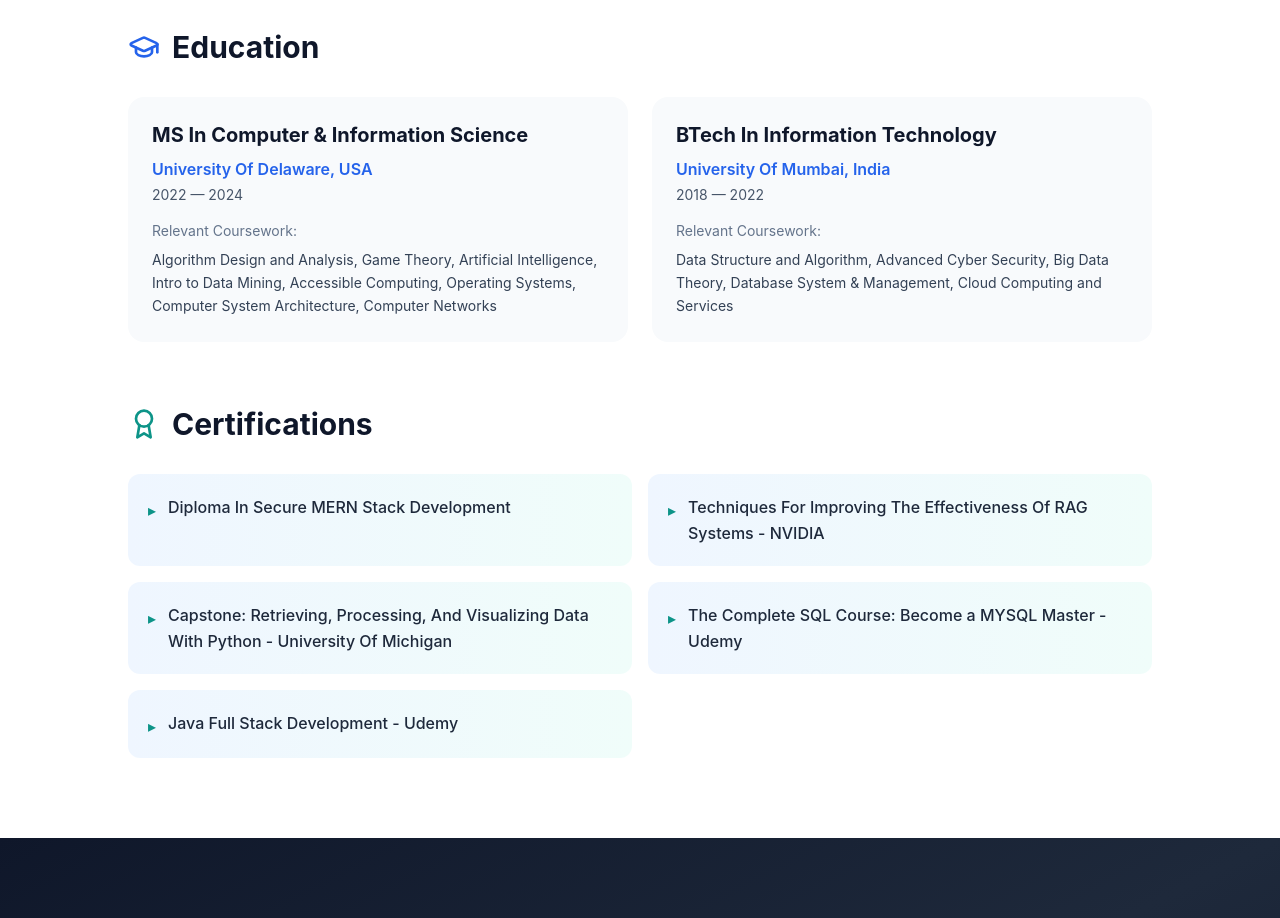
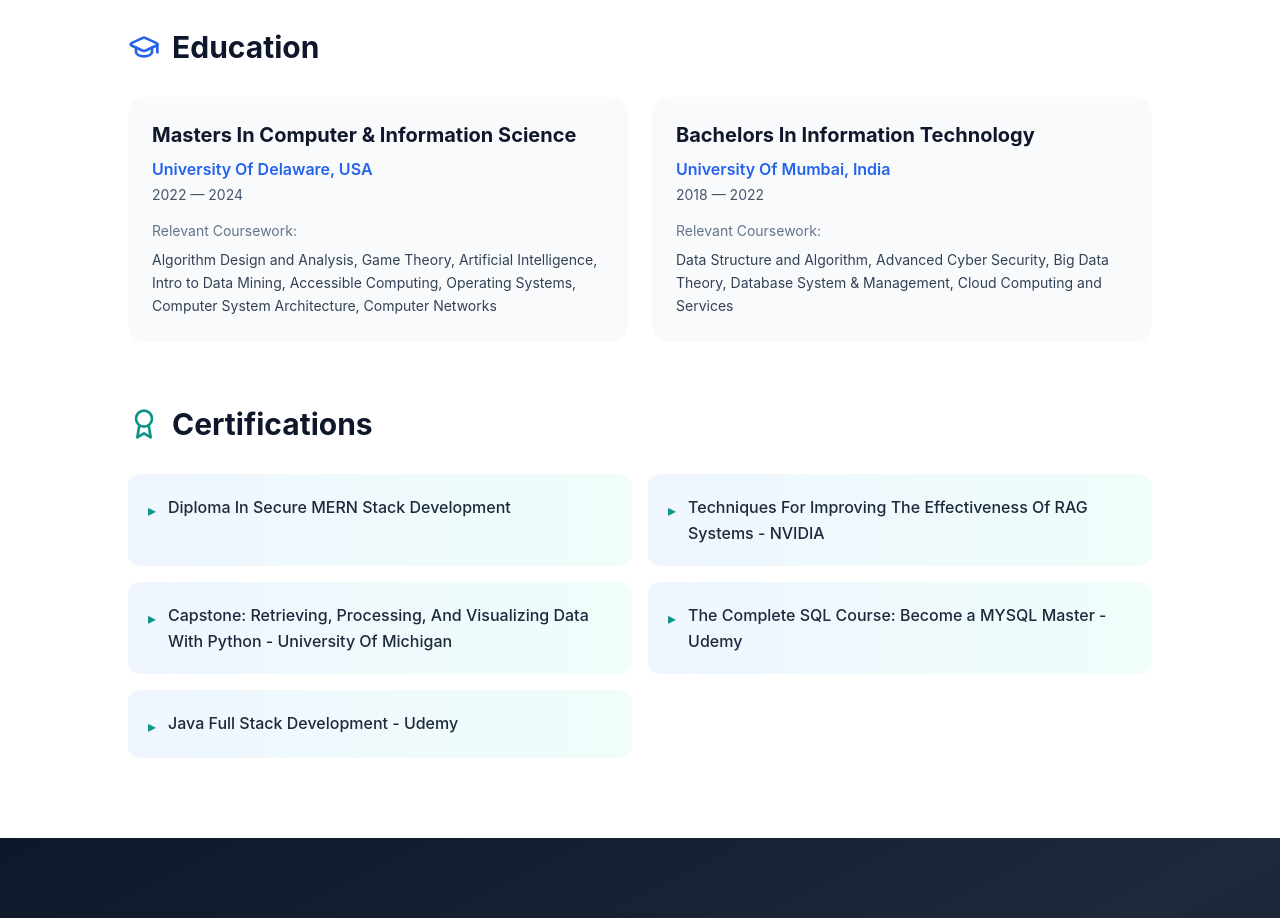
Before and after one commit to varad27042000/varadraj-portfolio, a React (Vite) app: page / in a window 1280 px wide. Shown: the part 6440-7358 px from the top of the page. Built offline with nearby package versions, Linux system fonts and the light colour scheme.

Commit message:
Changes after deployment

```diff
--- a/src/data/portfolio.ts
+++ b/src/data/portfolio.ts
@@ -209,14 +209,14 @@ export const projects = [
 export const education = [
   {
     institution: "University Of Delaware, USA",
-    degree: "MS In Computer & Information Science",
+    degree: "Masters In Computer & Information Science",
     period: "2022 — 2024",
     coursework:
       "Algorithm Design and Analysis, Game Theory, Artificial Intelligence, Intro to Data Mining, Accessible Computing, Operating Systems, Computer System Architecture, Computer Networks",
   },
   {
     institution: "University Of Mumbai, India",
-    degree: "BTech In Information Technology",
+    degree: "Bachelors In Information Technology",
     period: "2018 — 2022",
     coursework:
       "Data Structure and Algorithm, Advanced Cyber Security, Big Data Theory, Database System & Management, Cloud Computing and Services",
```
